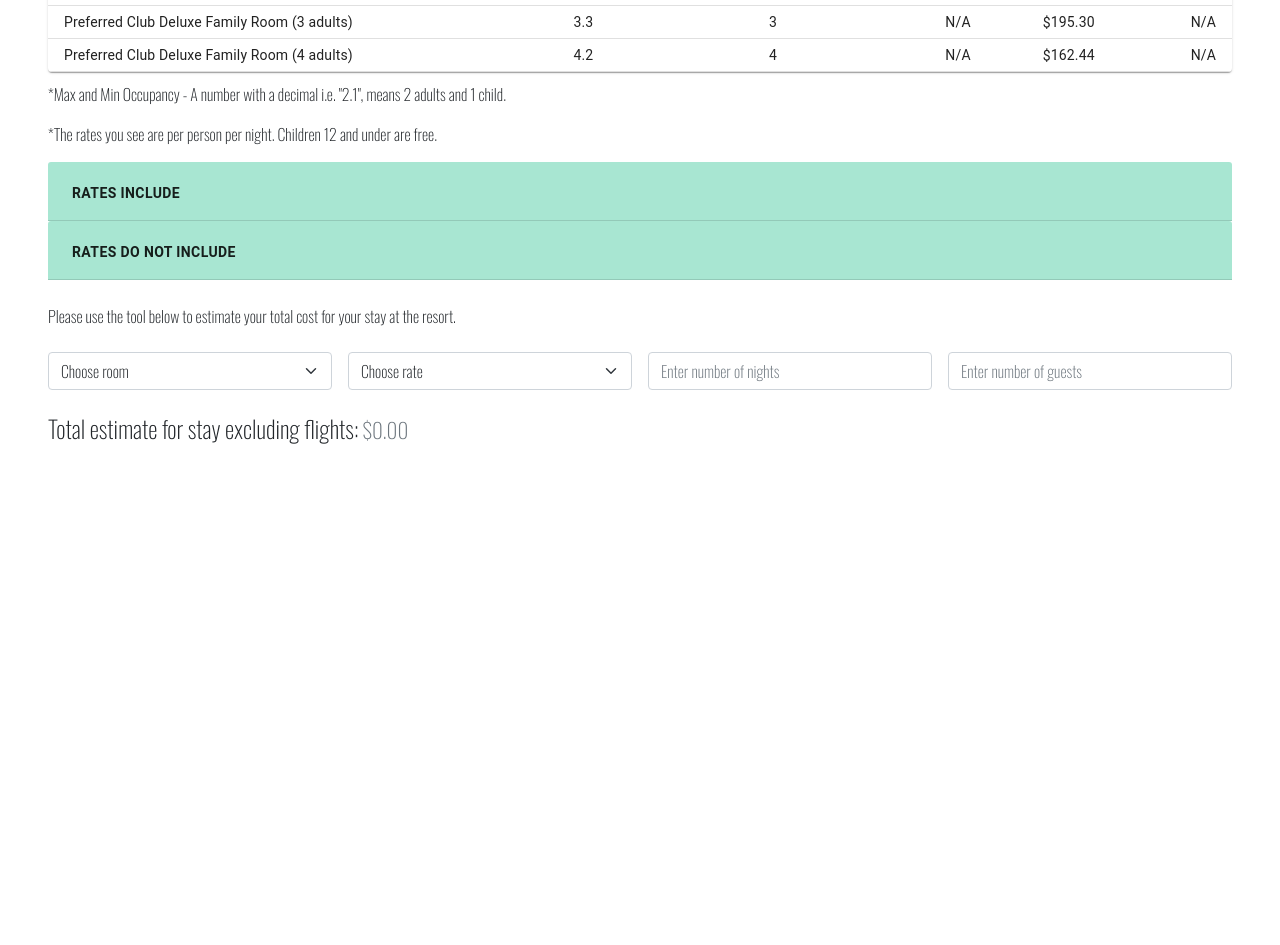
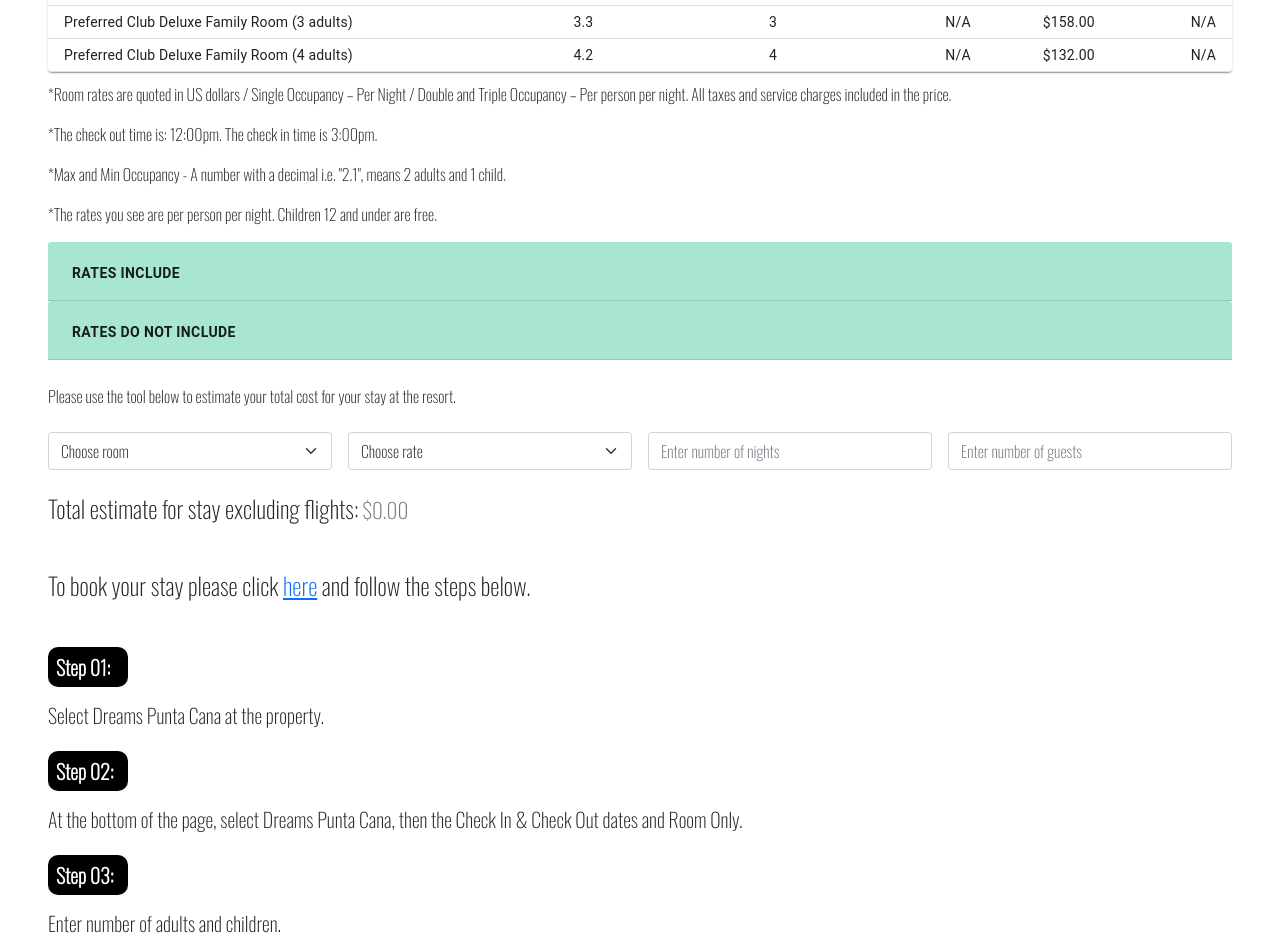
Before and after one commit to keenan560/wedding-website, a React (Create React App) app in the folder wedding-website/: page /booking in a window 1280 px wide. Shown: the part 587-1532 px from the top of the page. Before the commit the page ends 1391 px from the top, so only its background shows below. Built offline with nearby package versions, Linux system fonts and the light colour scheme.

Commit message:
changed to new rates

```diff
--- a/wedding-website/src/components/Booking.css
+++ b/wedding-website/src/components/Booking.css
@@ -41,6 +41,7 @@
 .arrow__container > p {
   display: none;
 }
+
 /* media queries */
 
 @media only screen and (min-device-width: 375px) and (max-device-width: 812px) {
--- a/wedding-website/src/components/Booking.js
+++ b/wedding-website/src/components/Booking.js
@@ -19,33 +19,33 @@ const rows = [
     "Deluxe Room Tropical or Pool View",
     "3 or 2.1",
     "1",
-    "$200.26",
-    "$126.16",
-    "$122.06"
+    "$162.00",
+    "$101.00",
+    "$99.00"
   ),
-  createData("Deluxe Swim Out", 2, 1, "$240.06", "$150.04", "N/A"),
+  createData("Deluxe Swim Out", 2, 1, "$194.00", "$121.00", "N/A"),
   createData(
     "Preferred Club Deluxe Room",
     "3 or 2.1",
     1,
-    "$259.90",
-    "$162.44",
-    "$159.34"
+    "$210.00",
+    "$132.00",
+    "$129.00"
   ),
   createData(
     "Preferred Club Junior Suite",
     "3.1 or 2.2",
     1,
-    "$400.51",
-    "$200.25",
-    "$197.16"
+    "$324.00",
+    "$162.00",
+    "$159.00"
   ),
   createData(
     "Preferred Club Honeymoon Suite w/Jacuzzi",
     2,
     1,
-    "$375.71",
-    "$187.86",
+    "$304.00",
+    "$152.00",
     "N/A"
   ),
   createData(
@@ -53,25 +53,18 @@ const rows = [
     "2.4 or 3.3",
     2,
     "N/A",
-    "$275.27",
-    "$272.17"
+    "$223.00",
+    "$220.00"
   ),
-  createData(
-    "Deluxe Family Room (2 adults)",
-    2.4,
-    2.2,
-    "N/A",
-    "$220.09",
-    "N/A"
-  ),
-  createData("Deluxe Family Room (3 adults)", 3.3, 3, "N/A", "$164.92", "N/A"),
-  createData("Deluxe Family Room (4 adults)", 4.2, 4, "N/A", "$137.64", "N/A"),
+  createData("Deluxe Family Room (2 adults)", 2.4, 2.2, "N/A", "178.00", "N/A"),
+  createData("Deluxe Family Room (3 adults)", 3.3, 3, "N/A", "$134.00", "N/A"),
+  createData("Deluxe Family Room (4 adults)", 4.2, 4, "N/A", "$111.00", "N/A"),
   createData(
     "Preferred Club Deluxe Family Room (2 adults) ",
     2.4,
     2.2,
     "N/A",
-    "$260.39",
+    "$210.00",
     "N/A"
   ),
   createData(
@@ -79,7 +72,7 @@ const rows = [
     3.3,
     3,
     "N/A",
-    "$195.30",
+    "$158.00",
     "N/A"
   ),
   createData(
@@ -87,7 +80,7 @@ const rows = [
     4.2,
     4,
     "N/A",
-    "$162.44",
+    "$132.00",
     "N/A"
   ),
 ];
@@ -154,7 +147,7 @@ const ratesNotInclude = [
 
 function Booking() {
   return (
-    <div className="booking__container mx-5">
+    <div className="booking__container mx-5 mb-5">
       <h1 className="booking__title">Booking Information</h1>
       <h3 className="booking__rates">Room Rates</h3>
       <div className="arrow__container">
@@ -204,6 +197,14 @@ function Booking() {
           </TableBody>
         </Table>
       </TableContainer>
+      <p className="booking__disclaimer">
+        *Room rates are quoted in US dollars / Single Occupancy – Per Night /
+        Double and Triple Occupancy – Per person per night. All taxes and
+        service charges included in the price.
+      </p>
+      <p className="booking__disclaimer">
+        *The check out time is: 12:00pm. The check in time is 3:00pm.
+      </p>
       <p className="booking__disclaimer">
         *Max and Min Occupancy - A number with a decimal i.e. "2.1", means 2
         adults and 1 child.
--- a/wedding-website/src/components/Calculator.css
+++ b/wedding-website/src/components/Calculator.css
@@ -6,3 +6,17 @@
 .calculator__estimate {
   height: 30px;
 }
+
+.calculator__steps {
+  font-weight: bolder !important;
+  color: #fff;
+  background-color: #000;
+  padding: 8px;
+  border-radius: 10px;
+  margin-right: 10px;
+  width: 80px;
+}
+.calculator__groupcode {
+  color: red;
+  font-weight: 900;
+}
--- a/wedding-website/src/components/Calculator.js
+++ b/wedding-website/src/components/Calculator.js
@@ -7,40 +7,40 @@ const rows = [
     roomCategory: "Deluxe Room Tropical or Pool View",
     maxOccupancy: "3 or 2.1",
     minOccupancy: "1",
-    sgl: "200.26",
-    dbl: "126.16",
-    xpax: "122.06",
+    sgl: "162.00",
+    dbl: "101.00",
+    xpax: "99.00",
   },
   {
     roomCategory: "Deluxe Swim Out",
     maxOccupancy: "2",
     minOccupancy: "1",
-    sgl: "240.06",
-    dbl: "150.04",
+    sgl: "194.00",
+    dbl: "121.00",
     xpax: "N/A",
   },
   {
     roomCategory: "Preferred Club Deluxe Room",
     maxOccupancy: "3 or 2.1",
     minOccupancy: 1,
-    sgl: "259.90",
-    dbl: "162.44",
-    xpax: "159.34",
+    sgl: "210.00",
+    dbl: "132.00",
+    xpax: "129.00",
   },
   {
     roomCategory: "Preferred Club Junior Suite",
     maxOccupancy: "3.1 or 2.2",
     minOccupancy: 1,
-    sgl: "400.51",
-    dbl: "200.25",
-    xpax: "197.16",
+    sgl: "324.00",
+    dbl: "162.00",
+    xpax: "159.00",
   },
   {
     roomCategory: "Preferred Club Honeymoon Suite w/Jacuzzi",
     maxOccupancy: 2,
     minOccupancy: 1,
-    sgl: "375.71",
-    dbl: "187.86",
+    sgl: "304.00",
+    dbl: "152.00",
     xpax: "N/A",
   },
   {
@@ -48,15 +48,15 @@ const rows = [
     maxOccupancy: "2.4 or 3.3",
     minOccupancy: 2,
     sgl: "N/A",
-    dbl: "275.27",
-    xpax: "272.17",
+    dbl: "223.00",
+    xpax: "220.00",
   },
   {
     roomCategory: "Deluxe Family Room (2 adults)",
     maxOccupancy: 2.4,
     minOccupancy: 2.2,
     sgl: "N/A",
-    dbl: "220.09",
+    dbl: "178.00",
     xpax: "N/A",
   },
   {
@@ -64,7 +64,7 @@ const rows = [
     maxOccupancy: 3.3,
     minOccupancy: 3,
     sgl: "N/A",
-    dbl: "164.92",
+    dbl: "134.00",
     xpax: "N/A",
   },
   {
@@ -72,7 +72,7 @@ const rows = [
     maxOccupancy: 4.2,
     minOccupancy: 4,
     sgl: "N/A",
-    dbl: "137.64",
+    dbl: "111.00",
     xpax: "N/A",
   },
   {
@@ -80,7 +80,7 @@ const rows = [
     maxOccupancy: 2.4,
     minOccupancy: 2.2,
     sgl: "N/A",
-    dbl: "260.39",
+    dbl: "210.00",
     xpax: "N/A",
   },
   {
@@ -88,7 +88,7 @@ const rows = [
     maxOccupancy: 3.3,
     minOccupancy: 3,
     sgl: "N/A",
-    dbl: "195.30",
+    dbl: "158.00",
     xpax: "N/A",
   },
   {
@@ -96,7 +96,7 @@ const rows = [
     maxOccupancy: 4.2,
     minOccupancy: 4,
     sgl: "N/A",
-    dbl: "162.44",
+    dbl: "132.00",
     xpax: "N/A",
   },
 ];
@@ -192,7 +192,7 @@ function Calculator() {
           />
         </div>
       </div>
-      <h4 className="">
+      <h4 className="mb-5">
         Total estimate for stay excluding flights:
         <small className="text-muted">
           {" "}
@@ -201,6 +201,39 @@ function Calculator() {
             : "$0.00"}
         </small>
       </h4>
+      <h4 className="mb-5">
+        To book your stay please click{" "}
+        <a
+          href="https://booking.dreamsresorts.com/reservations/gruppo_index.html?id_stile=15252&lingua_int=eng&id_gruppo=9437&dc_gruppo=1151&id_brand=4&countryCode=US"
+          target="_blank"
+        >
+          here
+        </a>{" "}
+        and follow the steps below.
+      </h4>
+      <h4 className="mb-4 h5">
+        <p className="calculator__steps">Step 01:</p> Select Dreams Punta Cana
+        at the property.
+      </h4>
+      <h4 className="mb-4 h5">
+        <p className="calculator__steps">Step 02:</p> At the bottom of the page,
+        select Dreams Punta Cana, then the Check In & Check Out dates and Room
+        Only.
+      </h4>
+      <h4 className="mb-4 h5">
+        <p className="calculator__steps">Step 03:</p> Enter number of adults and
+        children.
+      </h4>
+      <h4 className="mb-4 h5">
+        <p className="calculator__steps">Step 04:</p> Enter the group code and
+        click on check availability.{" "}
+        <p className="calculator__groupcode">GROUP CODE: DIAKEE22</p> (All in
+        capital letters).
+      </h4>
+      <h4 className="mb-4 h5">
+        <p className="calculator__steps">Step 05:</p> Group name & rates
+        provided will be displayed according to search.
+      </h4>
     </div>
   );
 }
```
